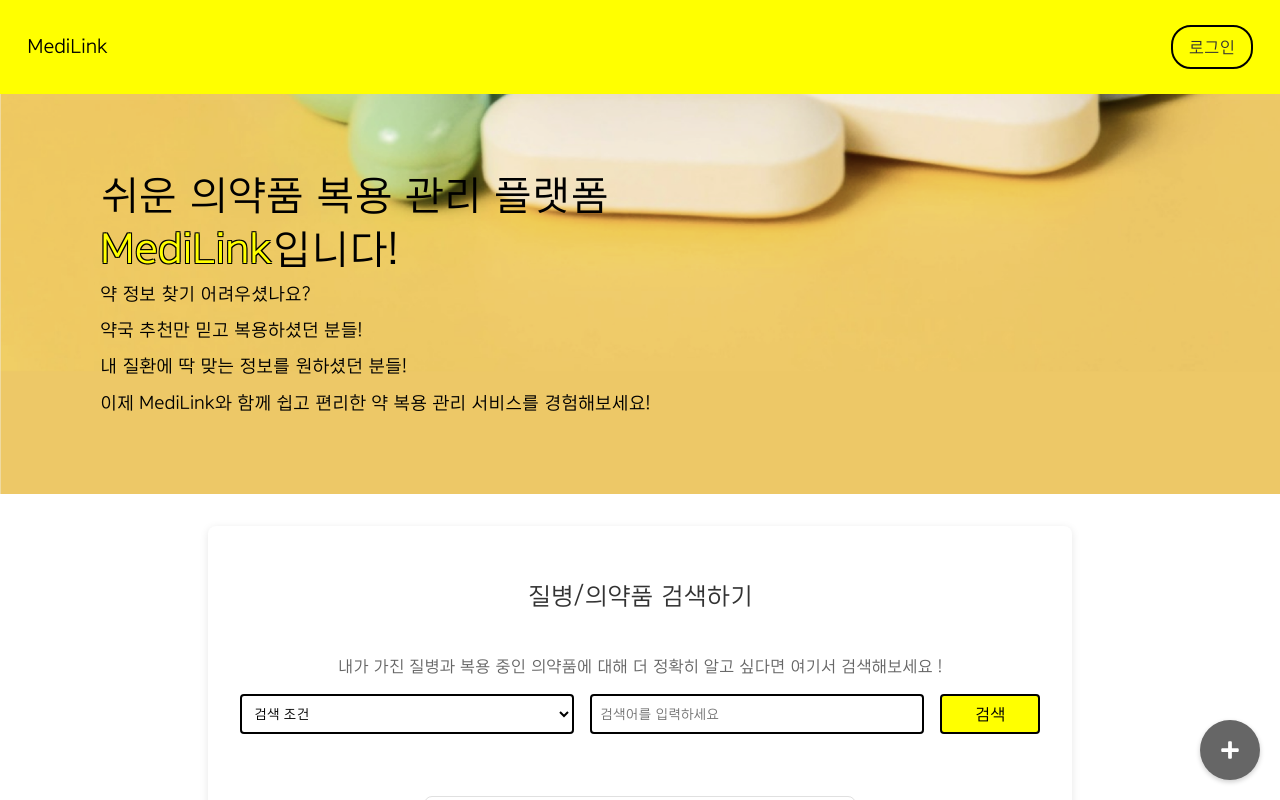
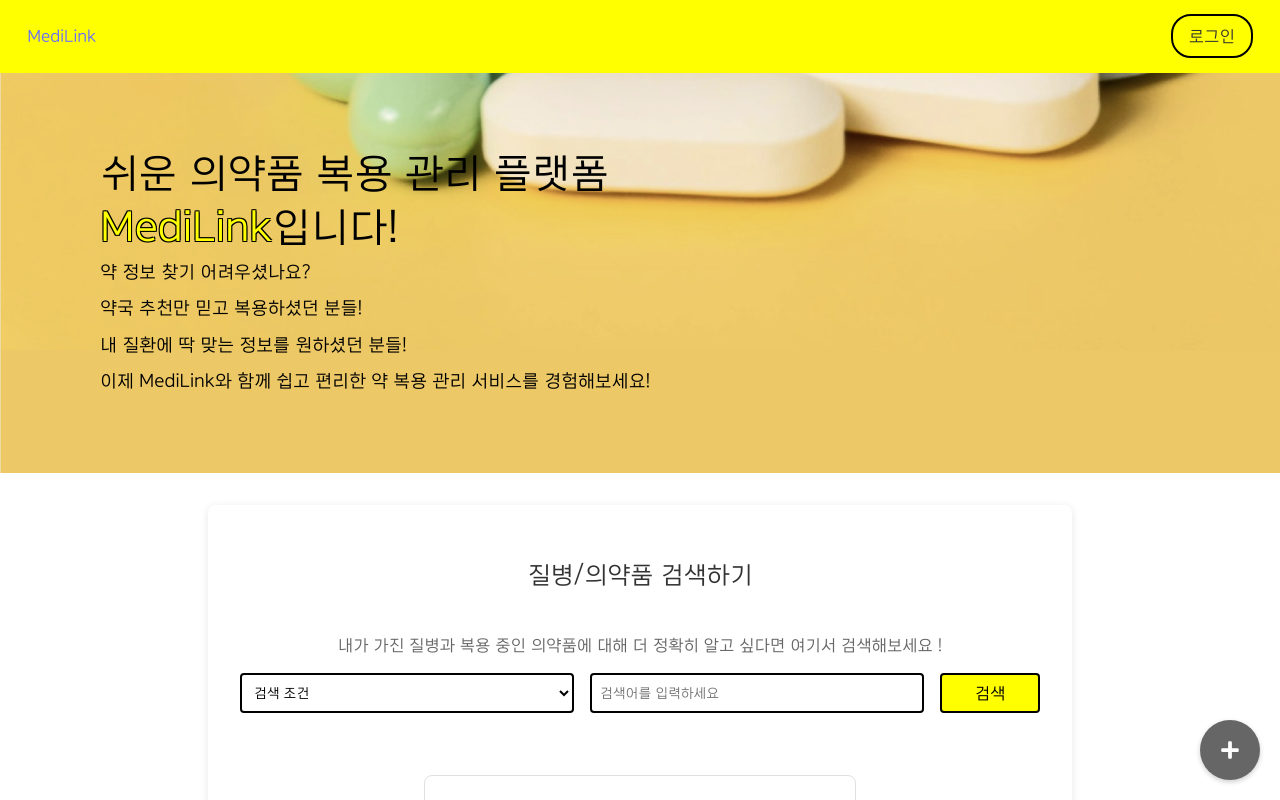
Before and after one commit to davJ-star/hanwha-ieum-seongwook, a React (Vite) app in the folder frontend/my-react-app/: page / in a window 1280 px wide. Shown: the top 800 px of the page. Built offline with nearby package versions, Linux system fonts and the light colour scheme.

Commit message:
fix: replace header text with a logo link for improved navigation

```diff
--- a/frontend/my-react-app/src/components/Layout/Header.tsx
+++ b/frontend/my-react-app/src/components/Layout/Header.tsx
@@ -7,7 +7,7 @@ interface HeaderProps {
 const Header = ({ isLoggedIn, onLogout, onNavigate }: HeaderProps) => {
   return (
     <header className="logo-header" role="banner">
-      <h3>MediLink</h3>
+      <a href="/" className="logo" aria-label="홈페이지로 이동">MediLink</a>
       <div className="user-menu" role="navigation" aria-label="사용자 메뉴">
         {isLoggedIn ? (
           <>
```
